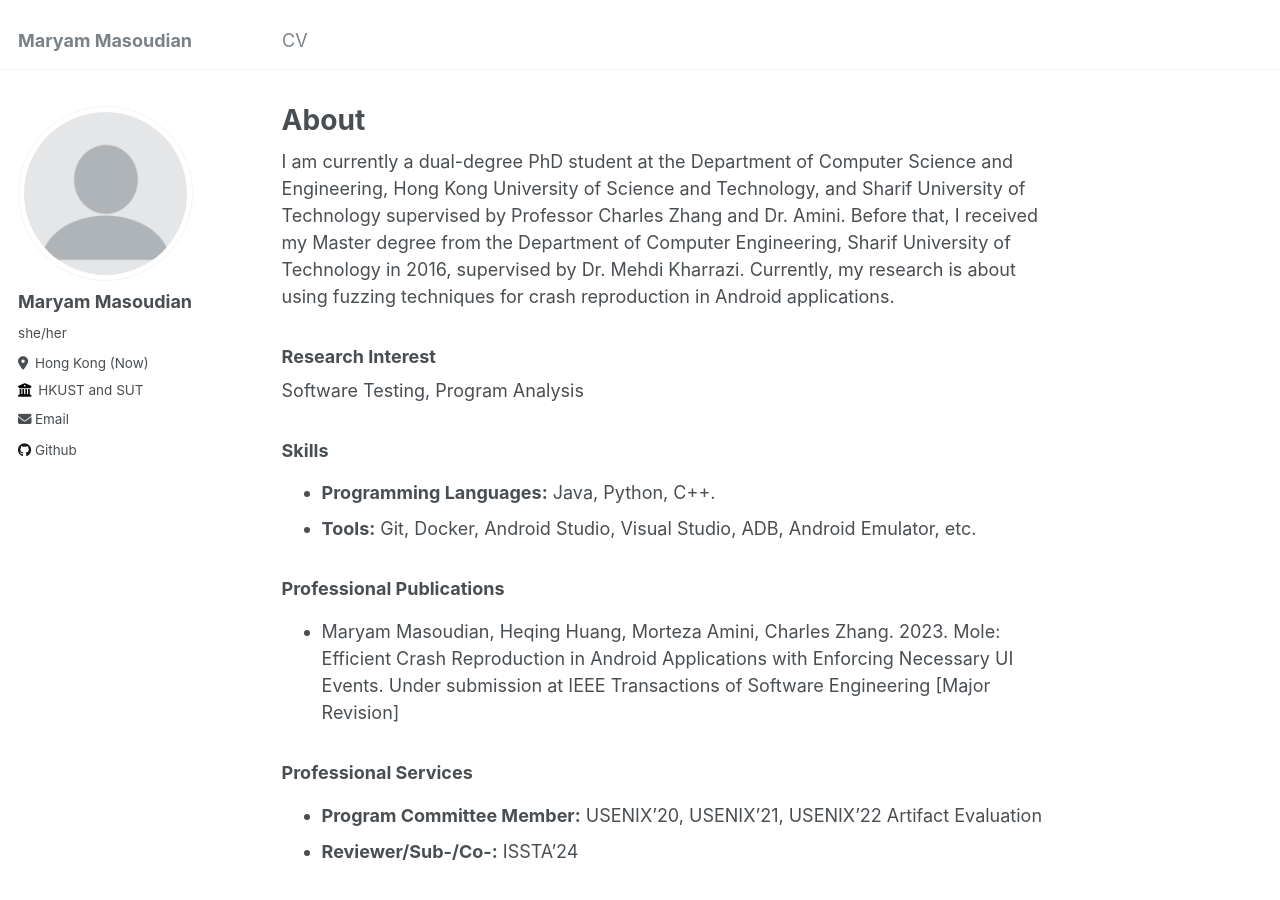
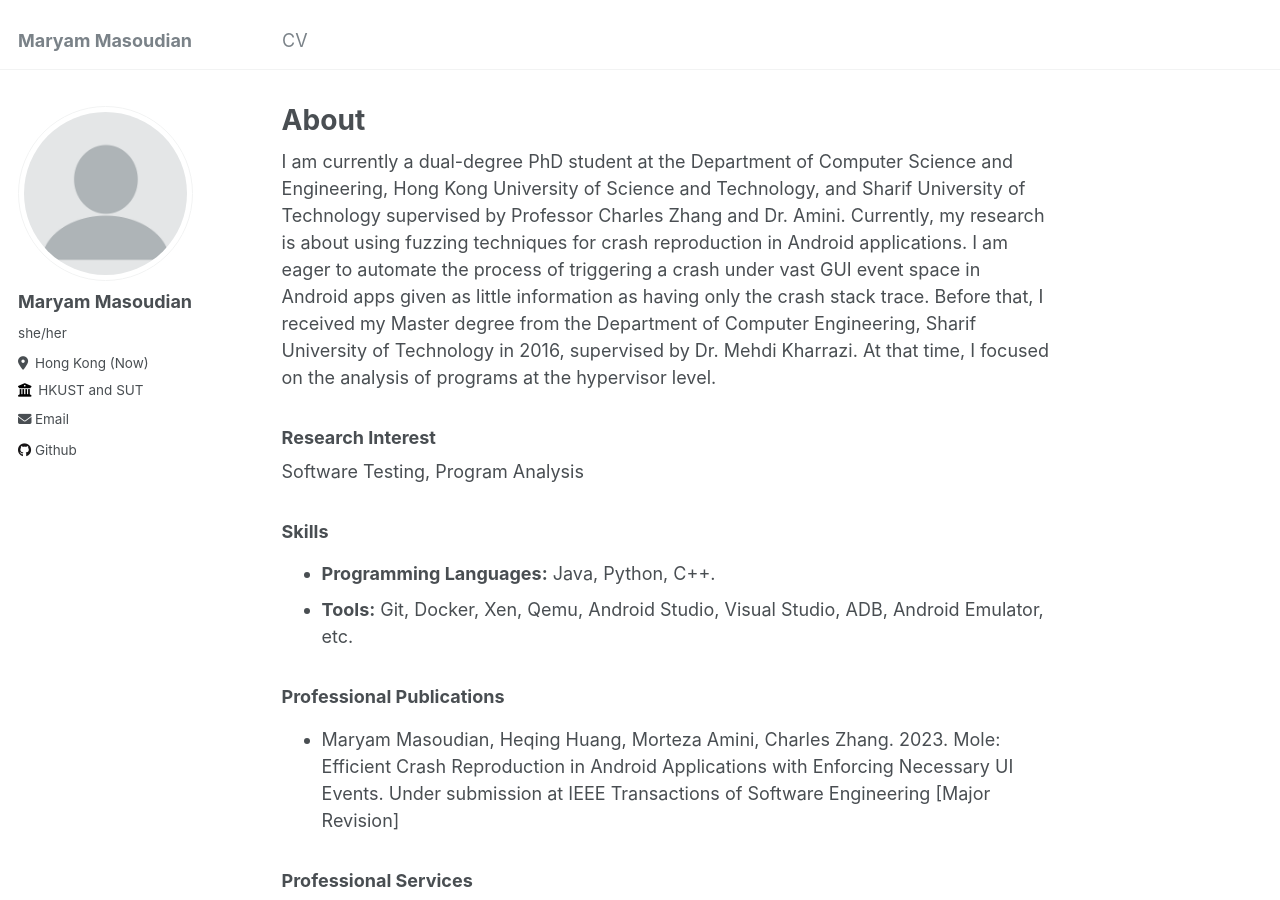
Before and after one commit to maryammsd/maryammsd.github.io, a Jekyll site: the page built from _pages/about.md, in a window 1280 px wide and 900 px high. Built offline with Jekyll 4.4.1, drawn with Linux system fonts in a browser that asks for light colours.

Commit message:
Update about.md

```diff
--- a/_pages/about.md
+++ b/_pages/about.md
@@ -7,14 +7,14 @@ redirect_from:
   - /about.html
 ---
 
-I am currently a dual-degree PhD student at the Department of Computer Science and Engineering, Hong Kong University of Science and Technology, and Sharif University of Technology supervised by Professor Charles Zhang and Dr. Amini. Before that, I received my Master degree from the Department of Computer Engineering, Sharif University of Technology in 2016, supervised by Dr. Mehdi Kharrazi. Currently, my research is about using fuzzing techniques for crash reproduction in Android applications.
+I am currently a dual-degree PhD student at the Department of Computer Science and Engineering, Hong Kong University of Science and Technology, and Sharif University of Technology supervised by Professor Charles Zhang and Dr. Amini. Currently, my research is about using fuzzing techniques for crash reproduction in Android applications. I am eager to automate the process of triggering a crash under vast GUI event space in Android apps given as little information as having only the crash stack trace. Before that, I received my Master degree from the Department of Computer Engineering, Sharif University of Technology in 2016, supervised by Dr. Mehdi Kharrazi. At that time, I focused on the analysis of programs at the hypervisor level.
 
 ### Research Interest
 Software Testing, Program Analysis
 
 ### Skills
 * **Programming Languages:** Java, Python, C++.
-* **Tools:** Git, Docker, Android Studio, Visual Studio, ADB, Android Emulator, etc.
+* **Tools:** Git, Docker, Xen, Qemu, Android Studio, Visual Studio, ADB, Android Emulator, etc.
 
 ### Professional Publications
 * Maryam Masoudian, Heqing Huang, Morteza Amini, Charles Zhang. 2023. Mole: Efficient Crash Reproduction in Android Applications with Enforcing Necessary UI Events. Under submission at IEEE Transactions of Software Engineering [Major Revision]
```
